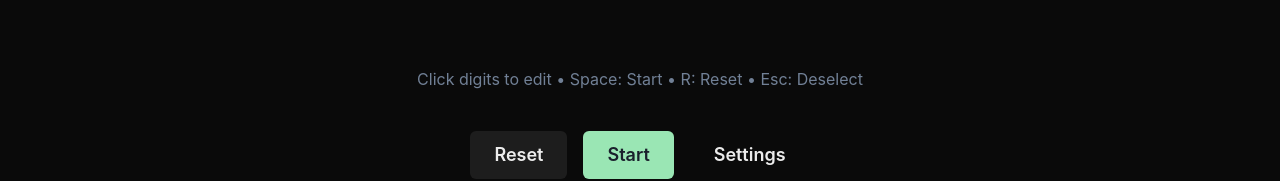
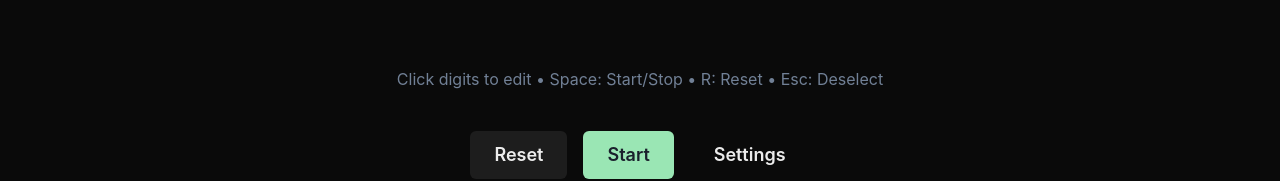
Before and after one commit to HudsonGraeme/based-online-stopwatch, a React (Vite) app: page /countdown in a window 1280 px wide. Shown: the part 415-596 px from the top of the page. Built offline with nearby package versions, Linux system fonts and the light colour scheme.

Commit message:
Expand i18n

```diff
--- a/src/Countdown.tsx
+++ b/src/Countdown.tsx
@@ -417,7 +417,7 @@ const Countdown = () => {
           {renderEditableTime(time)}
           {!isRunning && (
             <Text fontSize={{ base: "sm", md: "md" }} color="gray.500" mt={2}>
-              Click digits to edit • Space: Start • R: Reset • Esc: Deselect
+              {t("Click digits to edit")} • {t("Space: Start/Stop")} • {t("R: Reset")} • {t("Esc: Deselect")}
             </Text>
           )}
         </Box>
--- a/src/Stopwatch.tsx
+++ b/src/Stopwatch.tsx
@@ -143,7 +143,7 @@ const Stopwatch = () => {
           mt={4}
           textAlign="center"
         >
-          Space: Start/Stop • R: Reset • L: Lap
+          {t("Space: Start/Stop")} • {t("R: Reset")} • {t("L: Lap")}
         </Text>
       </Box>
     </Box>
--- a/src/i18n.ts
+++ b/src/i18n.ts
@@ -1,6 +1,6 @@
 import i18n from 'i18next';
+import localforage from 'localforage';
 import { initReactI18next } from 'react-i18next';
-import localforage from 'localforage';
 
 const resources = {
   en: {
@@ -36,6 +36,13 @@ const resources = {
       "FAQ": "FAQ",
       "Open Source": "Open Source",
 
+      // Keyboard shortcuts
+      "Space: Start/Stop": "Space: Start/Stop",
+      "R: Reset": "R: Reset",
+      "L: Lap": "L: Lap",
+      "Esc: Deselect": "Esc: Deselect",
+      "Click digits to edit": "Click digits to edit",
+
       // Timer specific
       "Based Online Stopwatch": "Based Online Stopwatch",
       "Based Online Stopwatch - Free Online Timer & Stopwatch Tools": "Based Online Stopwatch - Free Online Timer & Stopwatch Tools",
@@ -53,7 +60,6 @@ const resources = {
       "Until Long Break": "Until Long Break",
       "Work for 25 minutes, then take a 5-minute break. After 4 work sessions, enjoy a 15-minute long break!": "Work for 25 minutes, then take a 5-minute break. After 4 work sessions, enjoy a 15-minute long break!",
       "Space: Start/Pause": "Space: Start/Pause",
-      "R: Reset": "R: Reset",
       "S: Skip Phase": "S: Skip Phase",
       "Great job! Time for a long break!": "Great job! Time for a long break!",
       "Work session complete! Time for a short break!": "Work session complete! Time for a short break!",
@@ -95,6 +101,13 @@ const resources = {
       "FAQ": "Preguntas Frecuentes",
       "Open Source": "Código Abierto",
 
+      // Keyboard shortcuts
+      "Space: Start/Stop": "Espacio: Iniciar/Detener",
+      "R: Reset": "R: Reiniciar",
+      "L: Lap": "L: Vuelta",
+      "Esc: Deselect": "Esc: Deseleccionar",
+      "Click digits to edit": "Haz clic en los dígitos para editar",
+
       // Timer specific
       "Based Online Stopwatch": "Cronómetro Online Basado",
 
@@ -110,7 +123,6 @@ const resources = {
       "Until Long Break": "Hasta Descanso Largo",
       "Work for 25 minutes, then take a 5-minute break. After 4 work sessions, enjoy a 15-minute long break!": "Trabaja por 25 minutos, luego toma un descanso de 5 minutos. ¡Después de 4 sesiones de trabajo, disfruta de un descanso largo de 15 minutos!",
       "Space: Start/Pause": "Espacio: Iniciar/Pausar",
-      "R: Reset": "R: Reiniciar",
       "S: Skip Phase": "S: Saltar Fase",
       "Great job! Time for a long break!": "¡Buen trabajo! ¡Hora de un descanso largo!",
       "Work session complete! Time for a short break!": "¡Sesión de trabajo completa! ¡Hora de un descanso corto!",
@@ -152,6 +164,13 @@ const resources = {
       "FAQ": "FAQ",
       "Open Source": "Open Source",
 
+      // Keyboard shortcuts
+      "Space: Start/Stop": "Espace: Démarrer/Arrêter",
+      "R: Reset": "R: Réinitialiser",
+      "L: Lap": "L: Tour",
+      "Esc: Deselect": "Esc: Désélectionner",
+      "Click digits to edit": "Cliquez sur les chiffres pour modifier",
+
       // Timer specific
       "Based Online Stopwatch": "Chronomètre Online Basé",
 
@@ -167,7 +186,6 @@ const resources = {
       "Until Long Break": "Jusqu'à la Pause Longue",
       "Work for 25 minutes, then take a 5-minute break. After 4 work sessions, enjoy a 15-minute long break!": "Travaillez pendant 25 minutes, puis prenez une pause de 5 minutes. Après 4 sessions de travail, profitez d'une pause longue de 15 minutes!",
       "Space: Start/Pause": "Espace: Démarrer/Pause",
-      "R: Reset": "R: Réinitialiser",
       "S: Skip Phase": "S: Passer la Phase",
       "Great job! Time for a long break!": "Bon travail! C'est l'heure de la pause longue!",
       "Work session complete! Time for a short break!": "Session de travail terminée! C'est l'heure de la pause courte!",
@@ -209,6 +227,13 @@ const resources = {
       "FAQ": "FAQ",
       "Open Source": "Open Source",
 
+      // Keyboard shortcuts
+      "Space: Start/Stop": "Leertaste: Start/Stop",
+      "R: Reset": "R: Zurücksetzen",
+      "L: Lap": "L: Runde",
+      "Esc: Deselect": "Esc: Abwählen",
+      "Click digits to edit": "Klicken Sie auf Ziffern zum Bearbeiten",
+
       // Timer specific
       "Based Online Stopwatch": "Based Online Stoppuhr",
 
@@ -224,7 +249,6 @@ const resources = {
       "Until Long Break": "Bis zur Langen Pause",
       "Work for 25 minutes, then take a 5-minute break. After 4 work sessions, enjoy a 15-minute long break!": "Arbeite 25 Minuten, dann mache 5 Minuten Pause. Nach 4 Arbeitssitzungen genieße eine 15-minütige lange Pause!",
       "Space: Start/Pause": "Leertaste: Start/Pause",
-      "R: Reset": "R: Zurücksetzen",
       "S: Skip Phase": "S: Phase Überspringen",
       "Great job! Time for a long break!": "Großartig! Zeit für eine lange Pause!",
       "Work session complete! Time for a short break!": "Arbeitssitzung abgeschlossen! Zeit für eine kurze Pause!",
@@ -266,6 +290,13 @@ const resources = {
       "FAQ": "FAQ",
       "Open Source": "Open Source",
 
+      // Keyboard shortcuts
+      "Space: Start/Stop": "Spazio: Avvia/Stop",
+      "R: Reset": "R: Reimposta",
+      "L: Lap": "L: Giro",
+      "Esc: Deselect": "Esc: Deseleziona",
+      "Click digits to edit": "Clicca sui numeri per modificare",
+
       // Timer specific
       "Based Online Stopwatch": "Cronometro Online Basato",
 
@@ -281,7 +312,6 @@ const resources = {
       "Until Long Break": "Fino alla Pausa Lunga",
       "Work for 25 minutes, then take a 5-minute break. After 4 work sessions, enjoy a 15-minute long break!": "Lavora per 25 minuti, poi fai una pausa di 5 minuti. Dopo 4 sessioni di lavoro, goditi una pausa lunga di 15 minuti!",
       "Space: Start/Pause": "Spazio: Avvia/Pausa",
-      "R: Reset": "R: Reimposta",
       "S: Skip Phase": "S: Salta Fase",
       "Great job! Time for a long break!": "Ottimo lavoro! È ora di una pausa lunga!",
       "Work session complete! Time for a short break!": "Sessione di lavoro completata! È ora di una pausa breve!",
@@ -323,6 +353,13 @@ const resources = {
       "FAQ": "Perguntas Frequentes",
       "Open Source": "Código Aberto",
 
+      // Keyboard shortcuts
+      "Space: Start/Stop": "Espaço: Iniciar/Parar",
+      "R: Reset": "R: Resetar",
+      "L: Lap": "L: Volta",
+      "Esc: Deselect": "Esc: Desselecionar",
+      "Click digits to edit": "Clique nos dígitos para editar",
+
       // Timer specific
       "Based Online Stopwatch": "Cronômetro Online Baseado",
 
@@ -338,7 +375,6 @@ const resources = {
       "Until Long Break": "Até a Pausa Longa",
       "Work for 25 minutes, then take a 5-minute break. After 4 work sessions, enjoy a 15-minute long break!": "Trabalhe por 25 minutos, depois faça uma pausa de 5 minutos. Após 4 sessões de trabalho, aproveite uma pausa longa de 15 minutos!",
       "Space: Start/Pause": "Espaço: Iniciar/Pausar",
-      "R: Reset": "R: Resetar",
       "S: Skip Phase": "S: Pular Fase",
       "Great job! Time for a long break!": "Ótimo trabalho! Hora de uma pausa longa!",
       "Work session complete! Time for a short break!": "Sessão de trabalho concluída! Hora de uma pausa curta!",
@@ -380,6 +416,13 @@ const resources = {
       "FAQ": "常见问题",
       "Open Source": "开源",
 
+      // Keyboard shortcuts
+      "Space: Start/Stop": "空格键: 开始/停止",
+      "R: Reset": "R: 重置",
+      "L: Lap": "L: 计圈",
+      "Esc: Deselect": "Esc: 取消选择",
+      "Click digits to edit": "点击数字进行编辑",
+
       // Timer specific
       "Based Online Stopwatch": "基础在线秒表",
 
@@ -395,7 +438,6 @@ const resources = {
       "Until Long Break": "距离长休息",
       "Work for 25 minutes, then take a 5-minute break. After 4 work sessions, enjoy a 15-minute long break!": "工作25分钟，然后休息5分钟。4个工作会话后，享受15分钟的长休息！",
       "Space: Start/Pause": "空格键：开始/暂停",
-      "R: Reset": "R：重置",
       "S: Skip Phase": "S：跳过阶段",
       "Great job! Time for a long break!": "做得好！该长休息了！",
       "Work session complete! Time for a short break!": "工作会话完成！该短休息了！",
@@ -437,6 +479,13 @@ const resources = {
       "FAQ": "よくある質問",
       "Open Source": "オープンソース",
 
+      // Keyboard shortcuts
+      "Space: Start/Stop": "スペース: 開始/停止",
+      "R: Reset": "R: リセット",
+      "L: Lap": "L: ラップ",
+      "Esc: Deselect": "Esc: 選択解除",
+      "Click digits to edit": "数字をクリックして編集",
+
       // Timer specific
       "Based Online Stopwatch": "ベースオンラインストップウォッチ",
 
@@ -452,7 +501,6 @@ const resources = {
       "Until Long Break": "長休憩まで",
       "Work for 25 minutes, then take a 5-minute break. After 4 work sessions, enjoy a 15-minute long break!": "25分間作業して、5分間休憩します。4回の作業セッションの後は、15分間の長休憩をお楽しみください！",
       "Space: Start/Pause": "スペース：開始/一時停止",
-      "R: Reset": "R：リセット",
       "S: Skip Phase": "S：フェーズをスキップ",
       "Great job! Time for a long break!": "素晴らしい！長休憩の時間です！",
       "Work session complete! Time for a short break!": "作業セッション完了！小休憩の時間です！",
@@ -494,6 +542,13 @@ const resources = {
       "FAQ": "자주 묻는 질문",
       "Open Source": "오픈소스",
 
+      // Keyboard shortcuts
+      "Space: Start/Stop": "스페이스: 시작/정지",
+      "R: Reset": "R: 리셋",
+      "L: Lap": "L: 랩",
+      "Esc: Deselect": "Esc: 선택 해제",
+      "Click digits to edit": "숫자를 클릭하여 편집",
+
       // Timer specific
       "Based Online Stopwatch": "베이스 온라인 스톱워치",
 
@@ -509,7 +564,6 @@ const resources = {
       "Until Long Break": "긴 휴식까지",
       "Work for 25 minutes, then take a 5-minute break. After 4 work sessions, enjoy a 15-minute long break!": "25분 동안 일하고 5분 동안 휴식하세요. 4번의 작업 세션 후에는 15분의 긴 휴식을 즐겨보세요!",
       "Space: Start/Pause": "스페이스: 시작/일시정지",
-      "R: Reset": "R: 재설정",
       "S: Skip Phase": "S: 단계 건너뛰기",
       "Great job! Time for a long break!": "훌륭해요! 긴 휴식 시간입니다!",
       "Work session complete! Time for a short break!": "작업 세션 완료! 짧은 휴식 시간입니다!",
@@ -551,6 +605,13 @@ const resources = {
       "FAQ": "Часто задаваемые вопросы",
       "Open Source": "Открытый исходный код",
 
+      // Keyboard shortcuts
+      "Space: Start/Stop": "Пробел: Пуск/Остановка",
+      "R: Reset": "R: Сброс",
+      "L: Lap": "L: Круг",
+      "Esc: Deselect": "Esc: Отмена выбора",
+      "Click digits to edit": "Нажмите на цифры для редактирования",
+
       // Timer specific
       "Based Online Stopwatch": "Базовый онлайн секундомер",
 
@@ -566,7 +627,6 @@ const resources = {
       "Until Long Break": "До длинного перерыва",
       "Work for 25 minutes, then take a 5-minute break. After 4 work sessions, enjoy a 15-minute long break!": "Работайте 25 минут, затем сделайте 5-минутный перерыв. После 4 рабочих сессий насладитесь 15-минутным длинным перерывом!",
       "Space: Start/Pause": "Пробел: Пуск/Пауза",
-      "R: Reset": "R: Сброс",
       "S: Skip Phase": "S: Пропустить фазу",
       "Great job! Time for a long break!": "Отлично! Время длинного перерыва!",
       "Work session complete! Time for a short break!": "Рабочая сессия завершена! Время короткого перерыва!",
@@ -608,6 +668,13 @@ const resources = {
       "FAQ": "الأسئلة الشائعة",
       "Open Source": "مفتوح المصدر",
 
+      // Keyboard shortcuts
+      "Space: Start/Stop": "مسافة: بدء/إيقاف",
+      "R: Reset": "R: إعادة تعيين",
+      "L: Lap": "L: لفة",
+      "Esc: Deselect": "Esc: إلغاء التحديد",
+      "Click digits to edit": "انقر على الأرقام للتحرير",
+
       // Timer specific
       "Based Online Stopwatch": "ساعة الإيقاف الأساسية",
 
@@ -623,7 +690,6 @@ const resources = {
       "Until Long Break": "حتى الاستراحة الطويلة",
       "Work for 25 minutes, then take a 5-minute break. After 4 work sessions, enjoy a 15-minute long break!": "اعمل لمدة 25 دقيقة، ثم خذ استراحة 5 دقائق. بعد 4 جلسات عمل، استمتع باستراحة طويلة لمدة 15 دقيقة!",
       "Space: Start/Pause": "مسافة: بدء/إيقاف مؤقت",
-      "R: Reset": "R: إعادة تعيين",
       "S: Skip Phase": "S: تخطي المرحلة",
       "Great job! Time for a long break!": "عمل رائع! حان وقت الاستراحة الطويلة!",
       "Work session complete! Time for a short break!": "جلسة العمل مكتملة! حان وقت الاستراحة القصيرة!",
@@ -665,6 +731,13 @@ const resources = {
       "FAQ": "अक्सर पूछे जाने वाले प्रश्न",
       "Open Source": "ओपन सोर्स",
 
+      // Keyboard shortcuts
+      "Space: Start/Stop": "स्पेस: शुरू/बंद",
+      "R: Reset": "R: रीसेट",
+      "L: Lap": "L: लैप",
+      "Esc: Deselect": "Esc: चयन हटाएं",
+      "Click digits to edit": "संपादित करने के लिए अंकों पर क्लिक करें",
+
       // Timer specific
       "Based Online Stopwatch": "आधारित ऑनलाइन स्टॉपवॉच",
 
@@ -680,7 +753,6 @@ const resources = {
       "Until Long Break": "लंबे ब्रेक तक",
       "Work for 25 minutes, then take a 5-minute break. After 4 work sessions, enjoy a 15-minute long break!": "25 मिनट काम करें, फिर 5 मिनट का ब्रेक लें। 4 काम के सेशन के बाद 15 मिनट के लंबे ब्रेक का आनंद लें!",
       "Space: Start/Pause": "स्पेस: शुरू/रोकें",
-      "R: Reset": "R: रीसेट",
       "S: Skip Phase": "S: चरण छोडें",
       "Great job! Time for a long break!": "बहुत बढ़िया! लंबे ब्रेक का समय!",
       "Work session complete! Time for a short break!": "काम का सेशन पूरा! छोटे ब्रेक का समय!",
```
